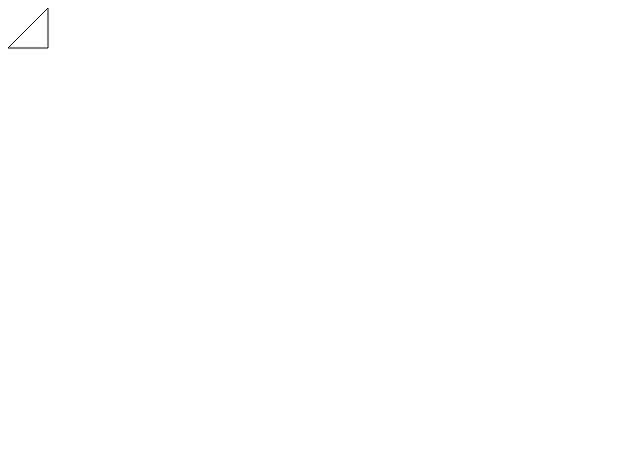
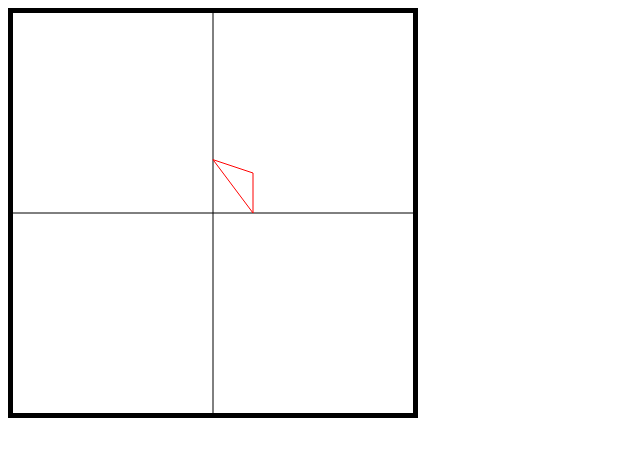
Before and after one commit to Canello/3d-engine, a website with bundled scripts: page index.html in a window 1280 px wide. Shown: the whole page, without its empty margins (0-640 px from the left). Built offline with nearby package versions, Linux system fonts and the light colour scheme.

Commit message:
feat: display triangle correctly in fixed camera

```diff
--- a/index.html
+++ b/index.html
@@ -9,7 +9,11 @@
     <body>
         <header></header>
         <main>
-            <canvas width="400px" height="400px"></canvas>
+            <canvas
+                width="400px"
+                height="400px"
+                style="border: 5px solid black"
+            ></canvas>
         </main>
         <footer></footer>
     </body>
--- a/src/main.ts
+++ b/src/main.ts
@@ -1,3 +1,6 @@
+// NEXT STEPS
+// 1) Account for movable camara
+
 class Point {
     constructor(public x: number, public y: number, public z: number) {}
 }
@@ -49,6 +52,9 @@ class Camera {
             projectionVertices.push(projectionVertex);
         }
 
+        console.log(object.vertices);
+        console.log(projectionVertices);
+
         return new Triangle(projectionVertices, object.color);
     }
 
@@ -74,9 +80,6 @@ class Camera {
         const projectionY = this.position.y + alfaY * t;
         const projectionZ = this.position.z + alfaZ * t;
 
-        console.log(point.x, point.y, point.z);
-        console.log(projectionX, projectionY, projectionZ);
-
         return new Point(projectionX, projectionY, projectionZ);
     }
 }
@@ -96,20 +99,55 @@ class Display {
     }
 
     static stroke(object: Triangle) {
+        this.drawAxis();
+
         const c = Display.c;
-        c.fillStyle = object.color;
+        const screenObject = this.toScreenCoordinates(object);
+        c.strokeStyle = screenObject.color;
         c.beginPath();
-        c.moveTo(object.vertices[0].x, object.vertices[0].y);
-        c.lineTo(object.vertices[1].x, object.vertices[1].y);
-        c.lineTo(object.vertices[2].x, object.vertices[2].y);
-        c.lineTo(object.vertices[0].x, object.vertices[0].y);
+        c.moveTo(screenObject.vertices[0].x, screenObject.vertices[0].y);
+        c.lineTo(screenObject.vertices[1].x, screenObject.vertices[1].y);
+        c.lineTo(screenObject.vertices[2].x, screenObject.vertices[2].y);
+        c.lineTo(screenObject.vertices[0].x, screenObject.vertices[0].y);
+        c.stroke();
+    }
+
+    // Assuming that the object received is already on the screen plane
+    private static toScreenCoordinates(object: Triangle) {
+        const { width, height } = Display.screen;
+        const verticesOnScreenCoordinates: Array<Point> = [];
+
+        for (const vertex of object.vertices) {
+            const x = width / 2 + vertex.x;
+            const y = height / 2 - vertex.y;
+            const point = new Point(x, y, 0); // Arbitrary z value, as screen coordinates only have x and y
+            verticesOnScreenCoordinates.push(point);
+        }
+
+        return new Triangle(verticesOnScreenCoordinates, object.color);
+    }
+
+    private static drawAxis() {
+        const c = Display.c;
+        const { width, height } = Display.screen;
+        const [xOrigin, yOrigin] = [width / 2, height / 2];
+        c.strokeStyle = "black";
+        c.beginPath();
+        c.moveTo(xOrigin, yOrigin);
+        c.lineTo(xOrigin + width, yOrigin);
+        c.moveTo(xOrigin, yOrigin);
+        c.lineTo(xOrigin - width, yOrigin);
+        c.moveTo(xOrigin, yOrigin);
+        c.lineTo(xOrigin, yOrigin + height);
+        c.moveTo(xOrigin, yOrigin);
+        c.lineTo(xOrigin, yOrigin - height);
         c.stroke();
     }
 }
 
 (function t() {
     const triangle = new Triangle([
-        new Point(0, 200, 100),
+        new Point(0, 200, 75),
         new Point(200, 200, 100),
         new Point(200, 0, 100),
     ]);
```
